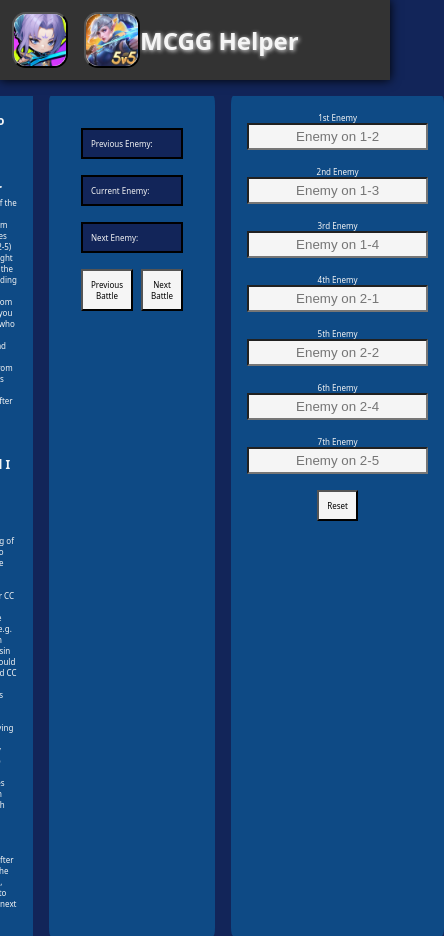
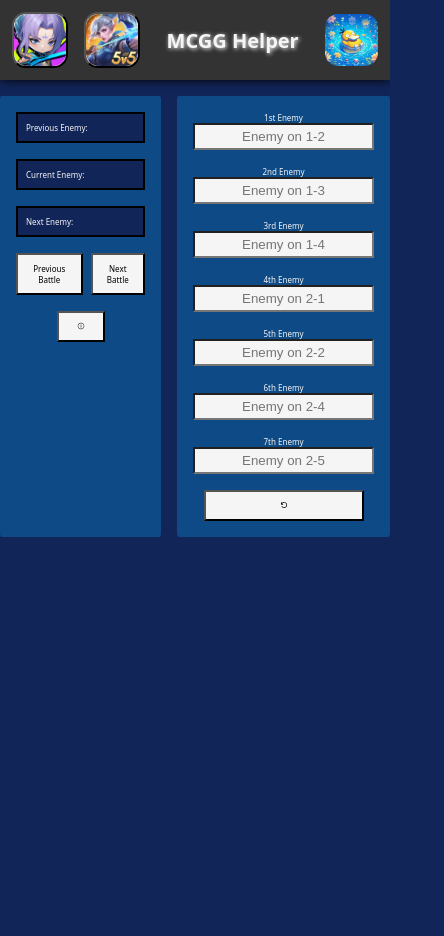
Before and after one commit to jerichojordan/mlbb-mcgg-helper, a React (Vite) app: page / in a window 390 px wide. Shown: the whole page, 444 px wide, since content can reach past the window. After the commit the page ends 844 px from the top, so only its background shows below. Built offline with nearby package versions, Linux system fonts and the light colour scheme.

Commit message:
MCGG Helper + Top Bar Minor Update
- Added info button for mobile, delete info tab from default
- Added Github Profile link
- Adjusted CSS for TopBar component
- Adjusted MCGG instruction component

```diff
--- a/package.json
+++ b/package.json
@@ -12,6 +12,7 @@
   "dependencies": {
     "react": "^19.0.0",
     "react-dom": "^19.0.0",
+    "react-icons": "^5.5.0",
     "react-select": "^5.10.1",
     "react-timer-hook": "^4.0.5",
     "vite": "^6.3.5"
--- a/src/App.tsx
+++ b/src/App.tsx
@@ -4,27 +4,14 @@ import SpellTimer from "./components/SpellTimer";
 import "./App.css";
 import TopBar from "./components/TopBar";
 
-type Site ={
-  siteName: string;
-}
-
 function App() {
-  const [currentSite, setCurrentSite] = useState<Site>({siteName:"MCGG"});
-
-  function changeCurrentSite(siteName:string):void{
-    setCurrentSite({siteName:siteName})
-  }
+  const [currentSite, setCurrentSite] = useState<string>("MCGG");
 
   return (
     <>
-      <div className="header-container">
-        <TopBar changeSite={changeCurrentSite}/>
-        <h1>{currentSite.siteName} Helper</h1>
-        <div className="header__right-spacer"></div>
-      </div>
-
-      {currentSite.siteName === "MCGG" ? <EnemyList/> : null}
-      {currentSite.siteName === "MLBB" ? <SpellTimer/> : null}
+      <TopBar currentSite={currentSite} setCurrentSite={setCurrentSite}  />
+      {currentSite === "MCGG" ? <EnemyList /> : null}
+      {currentSite === "MLBB" ? <SpellTimer /> : null}
     </>
   );
 }
--- a/src/components/EnemyList.tsx
+++ b/src/components/EnemyList.tsx
@@ -1,10 +1,17 @@
 import { useState } from "react";
+import { useIsMobile } from "../hooks/UseIsMobile";
+import EnemyListInstruction from "./EnemyListInstruction";
+import { IoIosInformationCircleOutline } from "react-icons/io";
+import { VscDebugRestart } from "react-icons/vsc";
 
-const stages : string[] =["1-2","1-3","1-4","2-1","2-2","2-4","2-5"]
+const stages: string[] = ["1-2", "1-3", "1-4", "2-1", "2-2", "2-4", "2-5"];
 
 export default function EnemyList() {
   const [names, setNames] = useState<string[]>(Array(7).fill(""));
   const [currentIndex, setCurrentIndex] = useState(0);
+
+  const isMobile = useIsMobile();
+  const [showPopup, setShowPopup] = useState(false);
 
   function getOrdinal(n: number): string {
     if (n === 0) return "1st";
@@ -35,22 +42,38 @@ export default function EnemyList() {
   }
   return (
     <>
+      {showPopup ? (
+        <div className="mcgg-instruction-overlay">
+          <div className="mcgg-instruction-popup">
+            <div className="mcgg-instruction-x-button-container">
+              <button
+                className="mcgg-instruction-x-button"
+                onClick={() => setShowPopup(false)}
+              >
+                X
+              </button>
+            </div>
+            <EnemyListInstruction />
+            <button
+              className="mcgg-instruction-ok-button"
+              onClick={() => setShowPopup(false)}
+            >
+              OK
+            </button>
+          </div>
+        </div>
+      ) : null}
+
       <div className="mcgg">
+        {isMobile ? null : (
           <div className="mcgg-instruction">
-            <h2>How to Use MCGG List Helper</h2>
-            <p>{`Enter all of the enemies' names from early stages (1-2 until 2-5) that you fight against in the corresponding input box. Starting from stage 2-6 you will know who you fight against and get much benefits from it  The list is still barely working after someone died.`}</p>
-            <br />
-            <h2>Why should I use MCGG List?</h2>
-            <p>{`Better positioning of the hero to protect the damage dealer or make your CC and burst hero more effective, e.g. Marksman and Assassin heroes should try to avoid CC and burst damage as much as possible.`}</p>
-            <p>{`When playing in a team (especially 4V4), keep your teammates alive when facing each other.`}</p>
-            <br />
-            <p>{`Pro Tip: In desktop browser, after entering the first name, press tab to select the next input box`}</p>
+            <EnemyListInstruction />
           </div>
-
+        )}
         <div className="mcgg-status">
           <div className="mcgg-status__container">
             <p>
-            Previous Enemy:&nbsp;
+              Previous Enemy:&nbsp;
               {currentIndex - 1 < 0
                 ? names[currentIndex - 1 + 7]
                 : names[currentIndex - 1]}
@@ -79,6 +102,16 @@ export default function EnemyList() {
               Next Battle
             </button>
           </div>
+          {isMobile ? (
+            <div className="mcgg-status__info-button-container">
+              <button
+                onClick={() => setShowPopup(true)}
+                className="mcgg-status__info-button mcgg-status__button"
+              >
+                <IoIosInformationCircleOutline />
+              </button>
+            </div>
+          ) : null}
         </div>
 
         <div className="mcgg-list">
@@ -88,7 +121,7 @@ export default function EnemyList() {
                 {getOrdinal(index)} Enemy
               </label>
               <input
-                id={"enemy"+index.toString()}
+                id={"enemy" + index.toString()}
                 key={index}
                 type="text"
                 value={value}
@@ -102,14 +135,12 @@ export default function EnemyList() {
             <button
               onClick={handleReset}
               type="submit"
-              className="mcgg-list__button"
+              className="mcgg-list__button mcgg-list__reset-button"
             >
-              Reset
+              <VscDebugRestart />
             </button>
           </div>
         </div>
-
-
       </div>
     </>
   );
--- /dev/null
+++ b/src/components/EnemyListInstruction.tsx
@@ -0,0 +1,19 @@
+const EnemyListInstruction = () => {
+  return (
+    <>
+      <h2 className="warning">
+        PLEASE DON'T USE THIS TOOL FOR TOURNAMENT PURPOSE
+      </h2>
+      <h2>How to Use MCGG List Helper</h2>
+      <p>{`Enter all of the enemies' names from early stages (1-2 until 2-5) that you fight against in the corresponding input box. Starting from stage 2-6 you will know who you fight against and get much benefits from it  The list is still barely working after someone died.`}</p>
+      <br />
+      <h2>Why should I use MCGG List?</h2>
+      <p>{`Better positioning of the hero to protect the damage dealer or make your CC and burst hero more effective, e.g. Marksman and Assassin heroes should try to avoid CC and burst damage as much as possible.`}</p>
+      <p>{`When playing in a team (especially 4V4), keep your teammates alive when facing each other.`}</p>
+      <br />
+      <p>{`Pro Tip: In desktop browser, after entering the first name, press tab to select the next input box`}</p>
+    </>
+  );
+};
+
+export default EnemyListInstruction;
--- a/src/components/TopBar.tsx
+++ b/src/components/TopBar.tsx
@@ -1,12 +1,17 @@
-type TopBarProps = {
-  changeSite: (siteName:string) => void;
+type Props = {
+  currentSite: string;
+  setCurrentSite: React.Dispatch<React.SetStateAction<string>>;
 };
 
-export default function TopBar(props:TopBarProps) {
+export default function TopBar({ currentSite, setCurrentSite }: Props) {
   return (
-    <>
-      <div className="topbar">
-        <button onClick={()=>props.changeSite("MCGG")} className="topbar__button">
+    <div className="header-container">
+      <div className="topbar-left">
+        <button
+          onClick={() => setCurrentSite("MCGG")}
+          className="topbar__button"
+          title="Open MCGG Helper"
+        >
           <figure>
             <img
               src="MCGG/MCGG_Logo.png"
@@ -16,7 +21,11 @@ export default function TopBar(props:TopBarProps) {
             <figcaption className="offscreen">MCGG Logo</figcaption>
           </figure>
         </button>
-        <button onClick={()=>props.changeSite("MLBB")} className="topbar__button topbar__mlbb">
+        <button
+          onClick={() => setCurrentSite("MLBB")}
+          className="topbar__button"
+          title="Open MLBB Helper"
+        >
           <figure>
             <img
               src="MLBB/MLBB_Logo.png"
@@ -27,6 +36,25 @@ export default function TopBar(props:TopBarProps) {
           </figure>
         </button>
       </div>
-    </>
+      <div className="topbar-middle">
+        <h1>{currentSite} Helper</h1>
+      </div>
+      <div className="topbar-right">
+        <a
+          href="https://github.com/jerichojordan"
+          className="topbar-profile"
+          target="_block"
+          rel="noopener noreferrer"
+          title="Open GitHub"
+        >
+          <img
+            src="/Psyduck.jpg"
+            alt="psyduck profile"
+            className="topbar__button"
+            width={52.75}
+          />
+        </a>
+      </div>
+    </div>
   );
 }
--- /dev/null
+++ b/src/hooks/UseIsMobile.tsx
@@ -0,0 +1,13 @@
+import { useEffect, useState } from "react";
+
+export function useIsMobile(breakpoint: number = 768): boolean {
+  const [isMobile, setIsMobile] = useState(() => window.innerWidth < breakpoint);
+
+  useEffect(() => {
+    const handleResize = () => setIsMobile(window.innerWidth < breakpoint);
+    window.addEventListener("resize", handleResize);
+    return () => window.removeEventListener("resize", handleResize);
+  }, [breakpoint]);
+
+  return isMobile;
+}
--- a/src/index.css
+++ b/src/index.css
@@ -41,6 +41,10 @@ input[type="checkbox"] {
 .hidden {
   visibility: hidden;
 }
+
+.warning{
+  color:rgb(200, 0, 0);
+}
 /* VARIABLES */
 
 :root {
@@ -67,14 +71,14 @@ body {
 }
 
 h1 {
-  font-size: 1.5rem;
+  font-size: 1.25rem;
   text-align: right;
   margin: 0;
   text-shadow: 1px 1px 4px var(--SHADOW-COLOR);
 }
 
 button:hover,
-button:active {
+button:active{
   cursor: pointer;
   box-shadow: 0px 0px 10px var(--SHADOW-COLOR);
   color: var(--TEXT-HOVER-COLOR);
@@ -84,20 +88,16 @@ button:active {
 
 .header-container {
   display: flex;
-  flex-direction: row;
+  flex-flow: row nowrap;
   width: 100vw;
   align-items: center;
-  justify-content: center;
+  justify-content: space-between;
   padding: 0.75rem;
   background-color: #333;
   box-shadow: 0px 0px 10px black;
 }
 
-.header__right-spacer {
-  margin-left: auto;
-}
-
-.topbar {
+.topbar-left {
   display: flex;
   flex-direction: row;
   max-width: 8rem;
@@ -155,8 +155,12 @@ button:active {
   background-color: var(--BUTTON-BGCOLOR);
 }
 
+.mcgg-list__reset-button{
+  min-width: 10rem;
+}
+
 .mcgg-status {
-  padding: 2rem;
+  padding: 1rem;
   background-color: var(--LIST-BGCOLOR);
   height: auto;
   border-radius: 1%;
@@ -177,6 +181,54 @@ button:active {
 .mcgg-status__button {
   padding: 0.5rem;
   background-color: var(--BUTTON-BGCOLOR);
+}
+
+.mcgg-status__info-button{
+  width: 48px;
+  height: auto;
+}
+
+.mcgg-status__info-button-container{
+  display: flex;
+  justify-content: center;
+  margin-top: 1rem;
+}
+
+.mcgg-instruction-overlay{
+  position: fixed;
+  top:0;
+  left:0;
+  width:100vw;
+  height: 100vh;
+  background-color: rgba(0,0,0,0.5);
+  display: flex;
+  align-items: center;
+  justify-content: center;
+  z-index: 1000;
+}
+
+.mcgg-instruction-popup{
+  position: relative;
+  background-color: #333;
+  padding:2rem;
+  border-radius: 8px;
+  width: 90vw;
+  text-align: center;
+  overflow-y: auto;
+}
+
+.mcgg-instruction-x-button-container{
+  display: flex;
+  justify-content: end;
+}
+
+.mcgg-instruction-x-button{
+  width:2rem;
+}
+
+.mcgg-instruction-ok-button{
+  width:5rem;
+  margin-top: 2rem;
 }
 
 /* MLBB */
@@ -221,14 +273,12 @@ button:active {
   gap: 0.5em;
 }
 
-@media (min-width: 480px) and (max-width: 768px) {
+@media (min-width: 520px) and (max-width: 768px) {
   body {
     font-size: 0.8rem;
   }
   h1 {
     font-size: 3rem;
-    text-align: right;
-    position: absolute;
   }
 }
 
@@ -239,10 +289,6 @@ button:active {
   h1 {
     font-size: 3rem;
     text-align: right;
-    position: absolute;
-  }
-  .header__right-spacer {
-    margin-left: auto;
   }
 }
 
```
Also changed, not shown: public/Psyduck.jpg (added), 1 other file (tests, documents, lock files or other folders).
